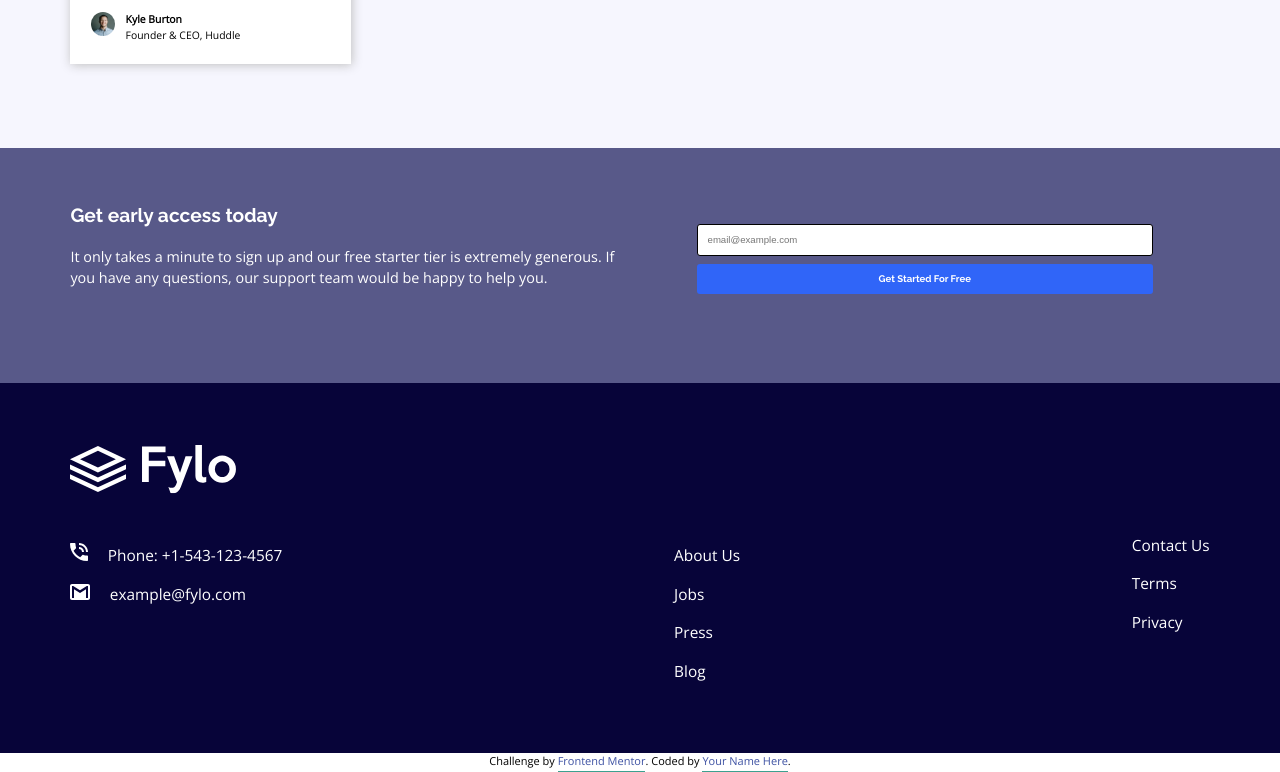
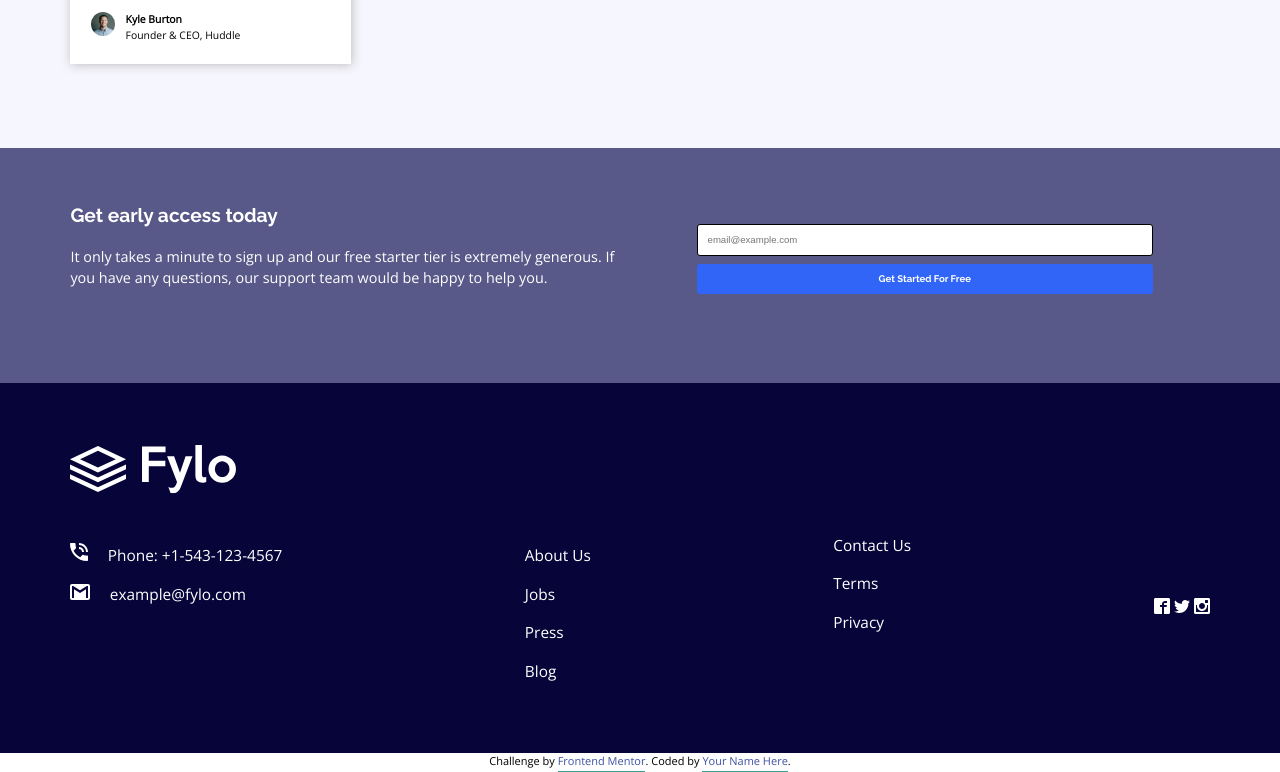
Before and after one commit to cornelisgijsbert/FEM-solutions, a plain HTML site: page landing-page/fylo-landing-page-with-two-column-layout-master/index.html in a window 1280 px wide. Shown: the part 1254-2026 px from the top of the page. Drawn offline with nearby package versions, Linux system fonts and the light colour scheme.

Commit message:
style sociale media icons

```diff
--- a/landing-page/fylo-landing-page-with-two-column-layout-master/css/style.css
+++ b/landing-page/fylo-landing-page-with-two-column-layout-master/css/style.css
@@ -325,6 +325,10 @@ div.review p img {
     line-height: 2.5em;
 }
 
+.section-colofoon li.social-media {
+    display: inline;
+}
+
 @media only screen and (orientation: landscape) {
     header {
         margin-top: 65px;
--- a/landing-page/fylo-landing-page-with-two-column-layout-master/index.html
+++ b/landing-page/fylo-landing-page-with-two-column-layout-master/index.html
@@ -93,6 +93,11 @@
                 <li>Terms</li>
                 <li>Privacy</li>
             </ul>
+            <ul style="align-self: center;">
+                <li class="social-media"><img src="images/402-facebook2.svg" alt="" class="img-filter"></li>
+                <li class="social-media"><img src="images/407-twitter.svg" alt="" class="img-filter"></li>
+                <li class="social-media"><img src="images/403-instagram.svg" alt="" class="img-filter"></li>
+            </ul>
         </section>
     </main>
     <footer>
```
